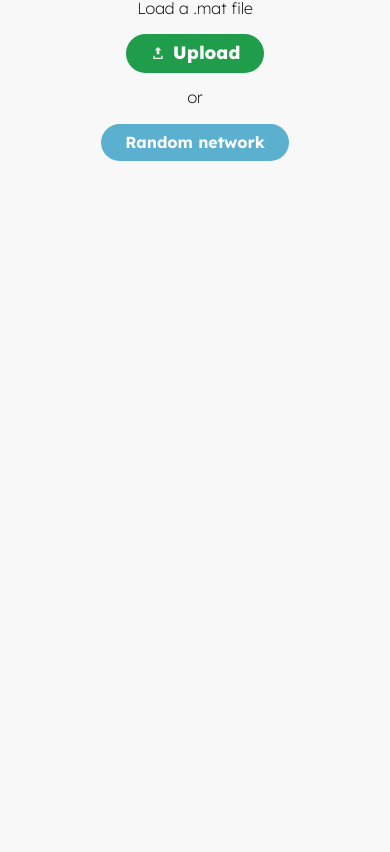
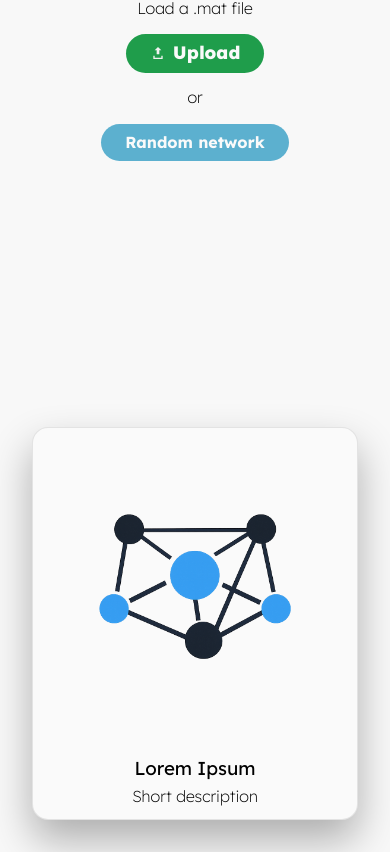
Before and after one commit to daniloLecca/k-nodes-desktop, a Vue app in the folder frontend/: page / in a window 390 px wide. Shown: the part 602-1454 px from the top of the page. Before the commit the page ends 844 px from the top, so only its background shows below. Built offline with nearby package versions, Linux system fonts and the light colour scheme.

Commit message:
introduced skeleton for info in home.

```diff
--- a/frontend/index.html
+++ b/frontend/index.html
@@ -2,7 +2,7 @@
 <html lang="en">
   <head>
     <meta charset="UTF-8">
-    <link rel="icon" href="/frontend/public/favicon.ico">
+    <link rel="icon" href="src/assets/vipnodes-logo.png">
     <meta name="viewport" content="width=device-width, initial-scale=1.0">
     <title>VIPNODES</title>
     <meta name="keywords" content="
--- a/frontend/src/components/InfoSection.vue
+++ b/frontend/src/components/InfoSection.vue
@@ -14,7 +14,8 @@
         interactionScale: {
             type: Number,
             default: 1
-        }
+        },
+        imgURL: String
     })
 
     const imageUrl = ref(null)
@@ -23,10 +24,12 @@
 
     const usedEigenValues = []
     const bounds = []
+    const requiresCandidatesHistory = props.viz === 'eigenvalues' || props.viz === 'boundsHistory'
+    const candidatesHistory = computationStore.computationResult?.candidates_history
 
     // bounds is an array like [{"i": 1, "lowerBounds": [0, 1, 2], "upperBounds": [3, 4, 5]}]
-    if (props.viz !== 'scatterplot') {
-        for (const [key, value] of Object.entries(computationStore.computationResult.candidates_history)) {
+    if (requiresCandidatesHistory && candidatesHistory && typeof candidatesHistory === 'object') {
+        for (const [key, value] of Object.entries(candidatesHistory)) {
             const iter = parseInt(key) + 1;
             usedEigenValues.push({"i": iter, "eig": value.eigenvalue})
             bounds.push({"i": iter, "lowerBounds": value.lower_bounds, "upperBounds": value.upper_bounds})
@@ -550,6 +553,15 @@
             @pointerdown.stop="stopParentClickWhenZoomed"
             @pointerup.stop="stopParentClickWhenZoomed"
         ></div>
+        <img
+            v-else-if="props.imgURL"
+            :src="props.imgURL"
+            class="media-box"
+            alt="Info section image"
+            @click.stop="stopParentClickWhenZoomed"
+            @pointerdown.stop="stopParentClickWhenZoomed"
+            @pointerup.stop="stopParentClickWhenZoomed"
+        />
         <article>
             <h3>{{ title }}</h3>
             <p>{{ description }}</p>
--- a/frontend/src/router/index.js
+++ b/frontend/src/router/index.js
@@ -57,18 +57,23 @@ router.beforeEach(async (to, _from, next) => {
     if (to.path === '/') {
       positionsStore.currentLayer = {}
       computationStore.computationResult = {}
+      computationStore.computationData = {}
+    }
+
+    if (to.path === '/results' && computationStore.isComputationDataEmpty) {
+      console.log("going to results without having computed anything")
+      return next({ path: '/'})
     }
 
     if (to.matched.some(r => r.meta.requiresNetwork)) {
+      if (!complexNetworkStore.token || typeof complexNetworkStore.token !== 'string' || complexNetworkStore.token.trim() === '') {
+              return next({ path: '/'})
+          } else {
+              return next()
+          }
+    }
 
-    if (!complexNetworkStore.token || typeof complexNetworkStore.token !== 'string' || complexNetworkStore.token.trim() === '') {
-            next({ path: '/'})
-        } else {
-            next()
-        }
-    } else {
-        next()
-    }
+    return next()
 })
 
 /* -> if loading bar during page navigation is needed
--- a/frontend/src/stores/computationStore.js
+++ b/frontend/src/stores/computationStore.js
@@ -1,9 +1,22 @@
-import { ref } from 'vue'
+import { ref, computed } from 'vue'
 import { defineStore } from 'pinia'
 
 export const useComputationStore = defineStore('computation', () => {
     const computationResult = ref({})
     const computationData = ref({})
 
-    return { computationResult, computationData }
+    const isComputationDataEmpty = computed(() => {
+        const data = computationData.value
+
+        // null o undefined
+        if (!data) return true
+
+        // non è un oggetto (extra sicurezza)
+        if (typeof data !== 'object') return true
+
+        // oggetto vuoto
+        return Object.keys(data).length === 0
+    })
+
+    return { computationResult, computationData, isComputationDataEmpty }
 }, { persist: true})
--- a/frontend/src/utils/apis.js
+++ b/frontend/src/utils/apis.js
@@ -159,8 +159,10 @@ async function sendFile (uploadedFile) {
 
       const result = payload;
 
-      computationStore.computationResult = result
-      computationStore.computationData = computationData
+      computationStore.$patch({
+        computationData,
+        computationResult: result,
+      })
 
       console.log(result)
 
--- a/frontend/src/views/HomeView.vue
+++ b/frontend/src/views/HomeView.vue
@@ -1,9 +1,10 @@
 <script setup>
-  import { ref, computed } from 'vue'
+  import { ref, computed, onMounted } from 'vue'
   import { useComplexNetworkStore } from '@/stores/complexNetwork'
   import router from '@/router/index'
   import nprogress from 'nprogress'
   import { sendFile, generateRandomNetwork } from '@/utils/apis'
+  import InfoSection from '@/components/InfoSection.vue'
 
   const selectedFile = ref(null)
   const error = ref('')
@@ -12,6 +13,7 @@
   const randomEdges = ref(2)
   const networkModel = ref('scale_free')
   const rewiringProbability = ref(0.01)
+  const vipnodesLogoUrl = new URL('../assets/vipnodes-logo.png', import.meta.url).href
 
   const fileInput = ref(null)
 
@@ -69,7 +71,7 @@
 </script>
 
 <template>
-  <main>
+  <main class="home-main">
     <RouterLink to="/"><h1>VIPNODES</h1></RouterLink>
     <h2>VIPNODES is an online tool for computing centrality measures in undirected, unweighted complex networks.</h2>
     <h4>Load a .mat file</h4>
@@ -114,6 +116,13 @@
     </button>
 
     <p v-if="error" class="error-message">{{ error }}</p>
+
+    <InfoSection
+      :title="'Lorem Ipsum'"
+      :description="'Short description'"
+      :imgURL="vipnodesLogoUrl"
+      class="info-section"
+    ></InfoSection>
   </main>
 
   <div
@@ -130,6 +139,8 @@
         v-model.number="randomNodes"
         type="number"
         min="0"
+        autofocus
+        @keypress.enter="submitRandomNetworkParams"
       />
 
       <p v-if="randomNodes <= 2" class="input-error">The network must have at least 3 nodes.</p>
@@ -140,6 +151,7 @@
         v-model.number="randomEdges"
         type="number"
         min="0"
+        @keypress.enter="submitRandomNetworkParams"
       />
       <p v-if="randomNodes <= randomEdges" class="input-error">Nodes must be greater than edges.</p>
       <p v-if="randomEdges <= 1" class="input-error">The network must have at least 2 edges.</p>
@@ -166,6 +178,7 @@
           min="0.01"
           max="1"
           @input="clampProbability"
+          @keypress.enter="submitRandomNetworkParams"
         />
       </div>
 
@@ -197,7 +210,19 @@
     font-weight: 200;
   }
 
-  main {
+  .info-section {
+    margin-top: 30vh;
+  }
+
+  :deep(.info-section article p) {
+    text-align: left;
+  }
+
+  :deep(.info-section img) {
+    width: 50%;
+  }
+
+  .home-main {
     display: flex;
     flex-direction: column;
     gap: 0.8rem;
@@ -305,6 +330,18 @@
     h1 {
       font-size: 64px;
     }
+
+    .info-section {
+      width: 100%;
+    }
+
+    :deep(.info-section article p) {
+      text-align: center;
+    }
+
+    :deep(.info-section img) {
+      width: 100%;
+    }
   }
 
 
--- a/frontend/src/views/ResultsView.vue
+++ b/frontend/src/views/ResultsView.vue
@@ -1,5 +1,5 @@
 <script setup>
-    import { ref } from 'vue';
+    import { ref, computed } from 'vue';
     import { useComputationStore } from '@/stores/computationStore';
     import InfoSection from '@/components/InfoSection.vue';
     import html2pdf from 'html2pdf.js';
@@ -8,22 +8,42 @@
     const lowRankConvergence = ref('')
     const additionalNodes = ref(0)
     const zoomedSection = ref(null)
+    const vipNodes = computed(() => Array.isArray(computationStore.computationResult?.vip_nodes)
+        ? computationStore.computationResult.vip_nodes
+        : [])
+    const vipScores = computed(() => Array.isArray(computationStore.computationResult?.vip_scores)
+        ? computationStore.computationResult.vip_scores
+        : [])
+    const vipLowrank = computed(() => Array.isArray(computationStore.computationResult?.vip_lowrank)
+        ? computationStore.computationResult.vip_lowrank
+        : [])
+    const matrixVectorProducts = computed(() => {
+        if (Array.isArray(computationStore.computationResult?.["matrix vector products"])) {
+            return computationStore.computationResult["matrix vector products"]
+        }
+
+        if (Array.isArray(computationStore.computationResult?.matrix_vector_products)) {
+            return computationStore.computationResult.matrix_vector_products
+        }
+
+        return []
+    })
 
     if (computationStore.computationData.compMethod === 'lr') {
-        if (computationStore.computationResult.vip_nodes.length === computationStore.computationData.numNodes) {
+        if (vipNodes.value.length === computationStore.computationData.numNodes) {
             lowRankConvergence.value = "Strong convergence"
-        } else if (computationStore.computationResult.vip_nodes.length > computationStore.computationData.numNodes + 100) {
+        } else if (vipNodes.value.length > computationStore.computationData.numNodes + 100) {
             lowRankConvergence.value = "No convergence"
         } else {
             lowRankConvergence.value = "Weak convergence"
-            additionalNodes.value = computationStore.computationResult.vip_nodes.length - computationStore.computationData.numNodes
+            additionalNodes.value = vipNodes.value.length - computationStore.computationData.numNodes
         }
     } else {
         if (computationStore.computationResult.convergence_lowrank === 'no convergence') {
             lowRankConvergence.value = "No convergence"
         } else if (computationStore.computationResult.convergence_lowrank === 'weak convergence') {
             lowRankConvergence.value = "Weak convergence"
-            additionalNodes.value = computationStore.computationResult.vip_lowrank.length - computationStore.computationData.numNodesLR
+            additionalNodes.value = vipLowrank.value.length - computationStore.computationData.numNodesLR
         } else {
             lowRankConvergence.value = "Strong convergence"
         }
@@ -86,12 +106,12 @@
         </h2>
         <h2 v-else>The VIP nodes have been identified successfully!</h2>
         <h3 v-if="computationStore.computationData.compMethod === 'hyb'"> Number of nodes seeked via low rank approximation: {{ computationStore.computationData.numNodesLR }}</h3>
-        <h3 v-if="computationStore.computationData.compMethod === 'hyb'"> Number of nodes identified via low rank approximation: {{ computationStore.computationResult.vip_lowrank.length }}</h3>
-        <h3>Total number of VIP nodes identified: {{ computationStore.computationResult.vip_nodes.length }}</h3>
+           <h3 v-if="computationStore.computationData.compMethod === 'hyb'"> Number of nodes identified via low rank approximation: {{ vipLowrank.length }}</h3>
+           <h3>Total number of VIP nodes identified: {{ vipNodes.length }}</h3>
         <h3>Elapsed time: {{ computationStore.computationResult.elapsed_time }}s</h3>
         <h3 v-if="computationStore.computationData.compMethod !== 'gauss'">Number of used eigenpairs: {{ computationStore.computationResult.used_eigenpairs }}</h3>
         <h3 v-if="computationStore.computationData.compMethod === 'gauss'">Mean of matrix vector products:
-             {{ (computationStore.computationResult["matrix vector products"].reduce((sum, num) => sum + num, 0)) / computationStore.computationResult["matrix vector products"].length}}
+               {{ matrixVectorProducts.length > 0 ? (matrixVectorProducts.reduce((sum, num) => sum + num, 0)) / matrixVectorProducts.length : 0 }}
         </h3>
         <section>
             <h3>Computation parameters: </h3>
@@ -105,14 +125,14 @@
         <div class="results-table-column">
             <h4>VIP nodes: </h4>
             <ul>
-                <li v-for="node in computationStore.computationResult.vip_nodes"> Node: {{ node + 1 }} </li>
+                <li v-for="node in vipNodes"> Node: {{ node + 1 }} </li>
             </ul>
         </div>
 
         <div class="results-table-column">
             <h4>VIP scores: </h4>
             <ul>
-                <li v-for="score in computationStore.computationResult.vip_scores"> Score: {{ score }} </li>
+                <li v-for="score in vipScores"> Score: {{ score }} </li>
             </ul>
         </div>
 
```
Also changed, not shown: frontend/src/assets/demo-network.svg (added), frontend/src/assets/vipnodes-logo.png (added).
